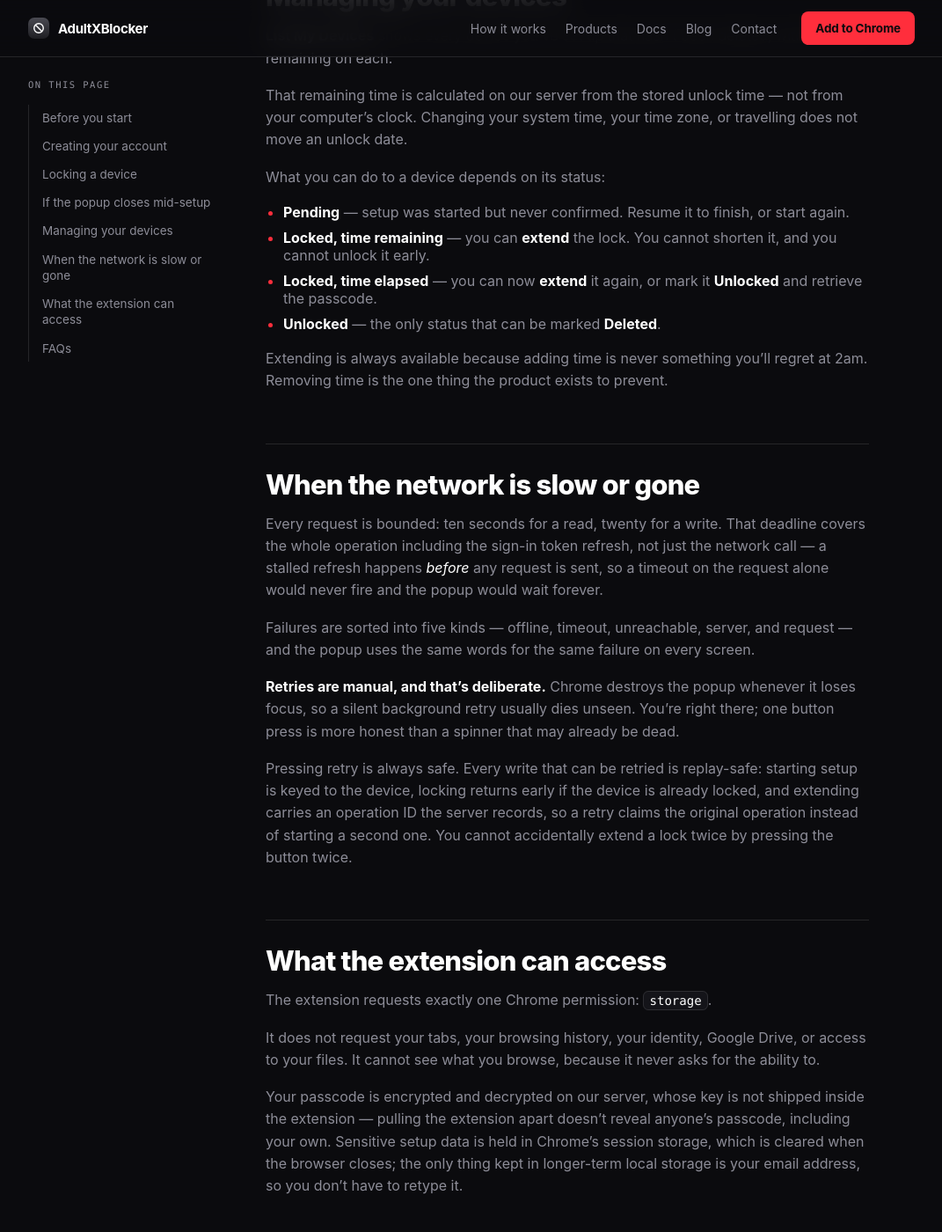
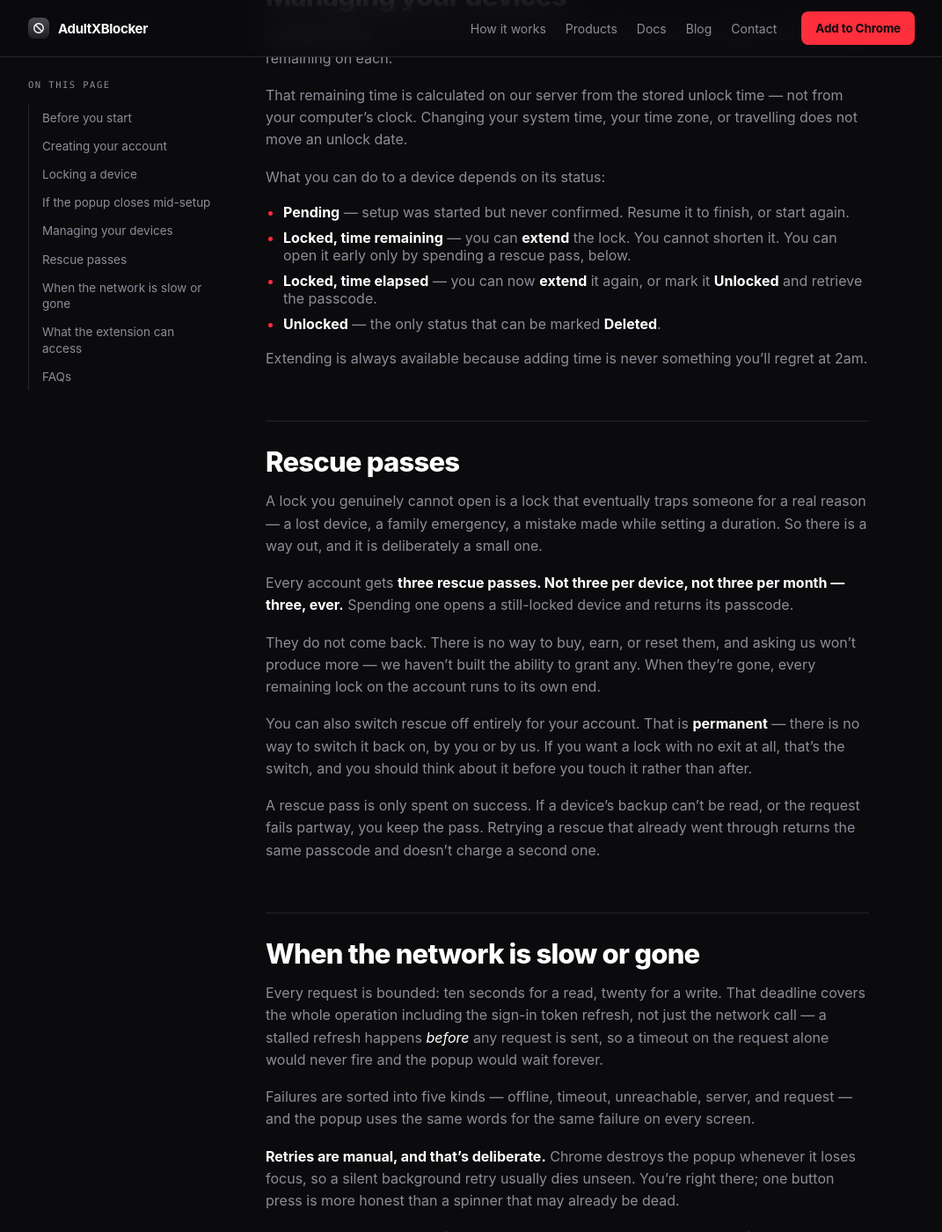
Before and after one commit to itsuniqueptr/adultxblocker-website, a Jekyll site: the page built from docs/index.md, in a window 1280 px wide and 1400 px high, scrolled down 2602 px. Shown: the whole window at 88% size, without its empty margins (104-1175 px from the left). Built offline with Jekyll 4.4.1, drawn with Linux system fonts in a browser that asks for light colours; some of the changed text lies outside the part shown.

Commit message:
Correct the docs: early unlock exists as rescue passes
The docs and the landing page both said a lock could not be opened early.
The Worker has a Rescue Mode: three passes per account, never replenished,
and a permanent opt-out. Telling people no exit exists when one does is the
kind of wrong that costs trust at the moment they need it most.

Co-Authored-By: Claude Opus 5 (1M context) <noreply@anthropic.com>

```diff
--- a/docs/index.md
+++ b/docs/index.md
@@ -37,11 +37,11 @@ faqs:
     a: >-
       The extension requests one Chrome permission: `storage`. It never asks for
       your tabs, your browsing history, Google Drive, or access to your files.
-  - q: Can I shorten a lock once it's running?
+  - q: Can I unlock a device before its time is up?
     a: >-
-      No. Extending a lock is always available; shortening one isn't, because a
-      lock you can shorten is a lock that stops working the moment you want it to
-      stop working.
+      Only by spending one of your three **rescue passes**. Three per account,
+      ever — they don't reset and can't be topped up. You can also switch rescue
+      off permanently, after which nothing opens a lock early.
   - q: Is there a paid plan?
     a: >-
       No. Every account is on the Free plan and there is nothing to buy.
@@ -141,13 +141,36 @@ What you can do to a device depends on its status:
 - **Pending** — setup was started but never confirmed. Resume it to finish, or
   start again.
 - **Locked, time remaining** — you can **extend** the lock. You cannot shorten
-  it, and you cannot unlock it early.
+  it. You can open it early only by spending a rescue pass, below.
 - **Locked, time elapsed** — you can now **extend** it again, or mark it
   **Unlocked** and retrieve the passcode.
 - **Unlocked** — the only status that can be marked **Deleted**.
 
 Extending is always available because adding time is never something you'll
-regret at 2am. Removing time is the one thing the product exists to prevent.
+regret at 2am.
+
+## Rescue passes
+
+A lock you genuinely cannot open is a lock that eventually traps someone for a
+real reason — a lost device, a family emergency, a mistake made while setting a
+duration. So there is a way out, and it is deliberately a small one.
+
+Every account gets **three rescue passes. Not three per device, not three per
+month — three, ever.** Spending one opens a still-locked device and returns its
+passcode.
+
+They do not come back. There is no way to buy, earn, or reset them, and asking
+us won't produce more — we haven't built the ability to grant any. When they're
+gone, every remaining lock on the account runs to its own end.
+
+You can also switch rescue off entirely for your account. That is **permanent**
+— there is no way to switch it back on, by you or by us. If you want a lock with
+no exit at all, that's the switch, and you should think about it before you touch
+it rather than after.
+
+A rescue pass is only spent on success. If a device's backup can't be read, or
+the request fails partway, you keep the pass. Retrying a rescue that already went
+through returns the same passcode and doesn't charge a second one.
 
 ## When the network is slow or gone
 
--- a/index.html
+++ b/index.html
@@ -97,7 +97,7 @@ layout: default
       </div>
       <div class="fact">
         <h3>Every device, listed</h3>
-        <p>See each device you've locked and exactly how long is left. Extend a lock whenever you want. The countdown is the only thing that shortens it.</p>
+        <p>See each device you've locked and exactly how long is left. Extend a lock whenever you want. Opening one early costs one of three rescue passes you'll ever get.</p>
       </div>
     </div>
   </div>
```
